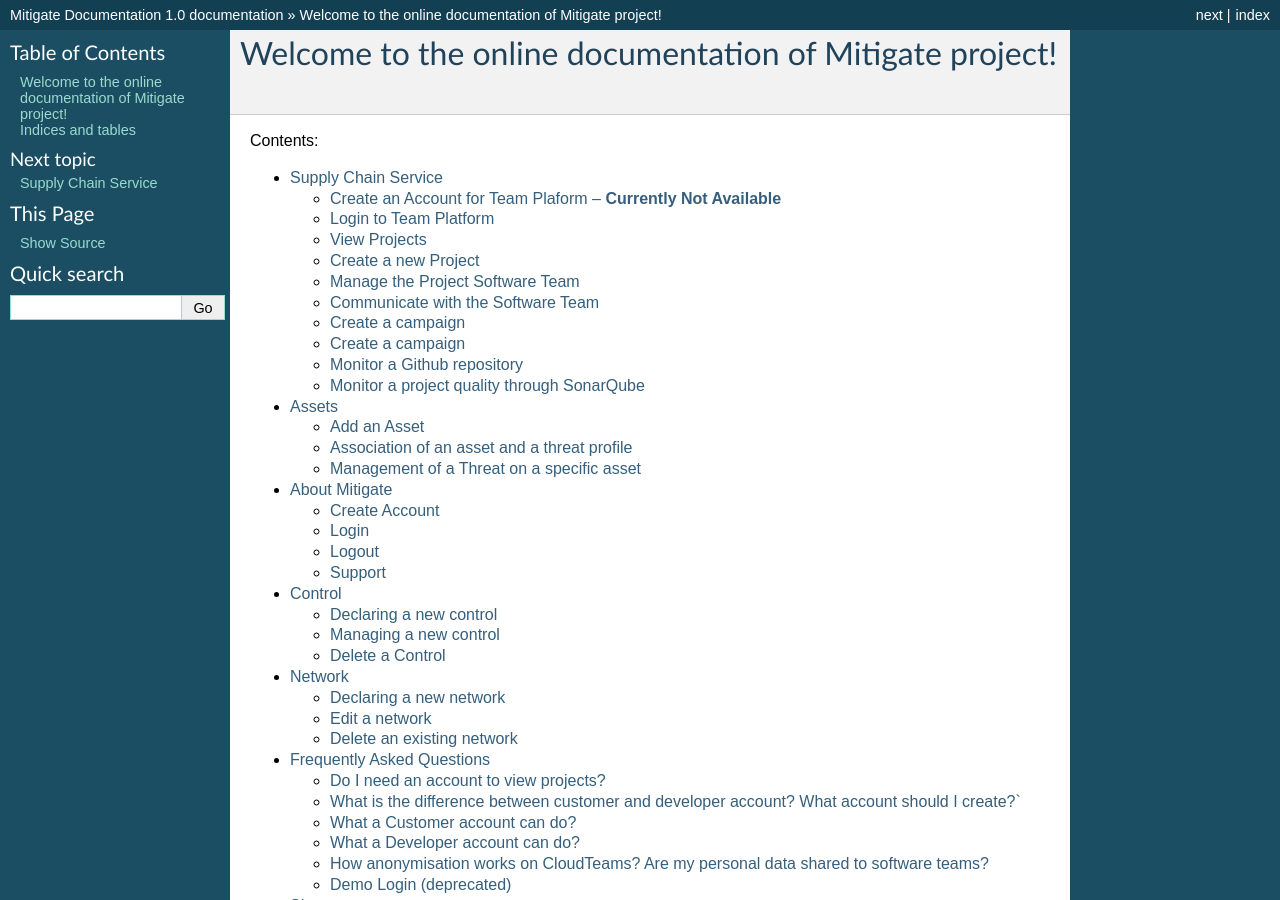
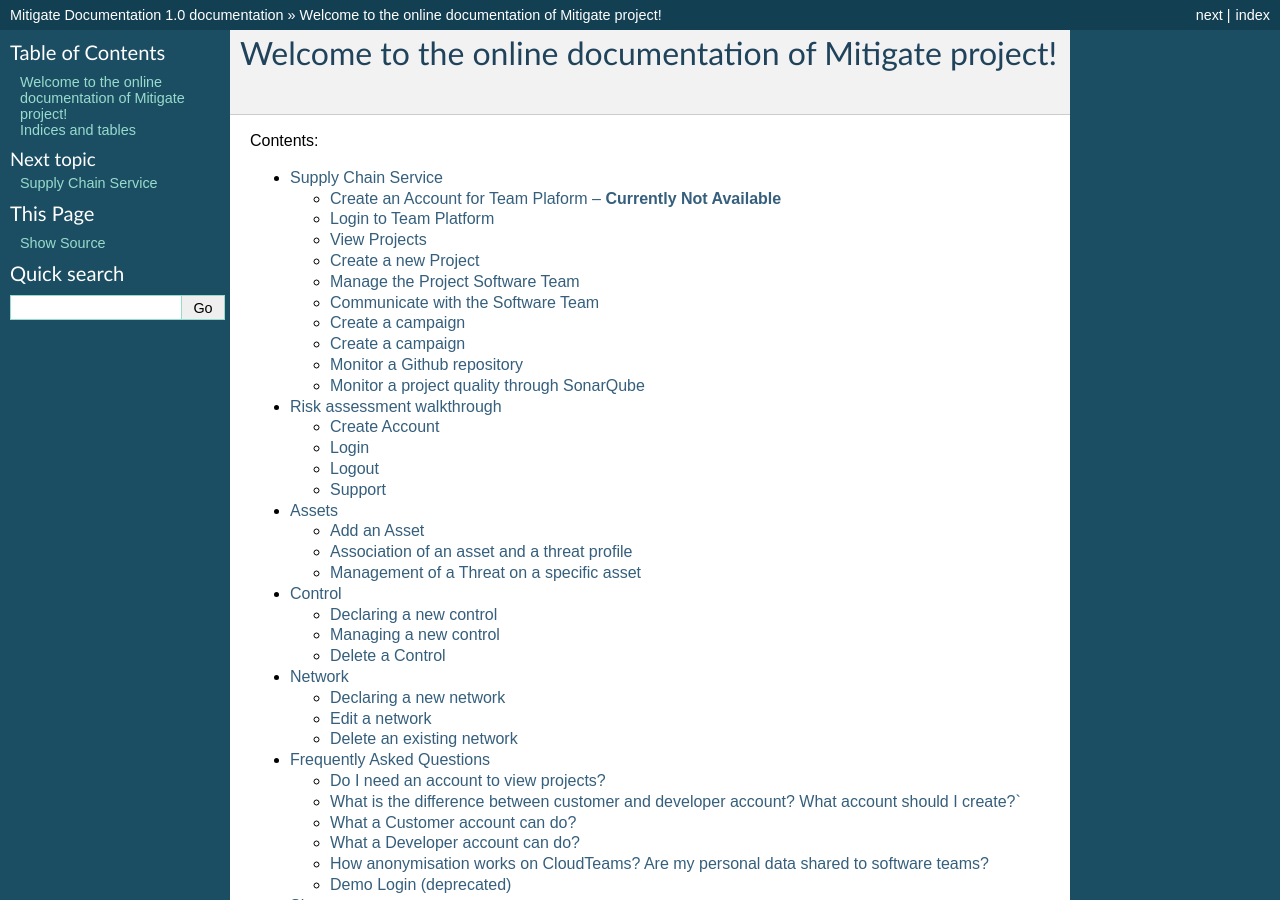
Before and after one commit to singularlogic/mitigate-documentation, a Sphinx documentation site: the page built from docs/index.rst, in a window 1280 px wide and 900 px high. Built offline with Sphinx 7.4.7, drawn with Linux system fonts in a browser that asks for light colours.

Commit message:
Update and rename about.rst to a_risk.rst

```diff
--- a/docs/about.rst
+++ b/docs/a_risk.rst
@@ -1,4 +1,4 @@
-About Mitigate
+Risk assessment walkthrough
 ========
 
 $project will solve your problem of where to start with documentation,
```
